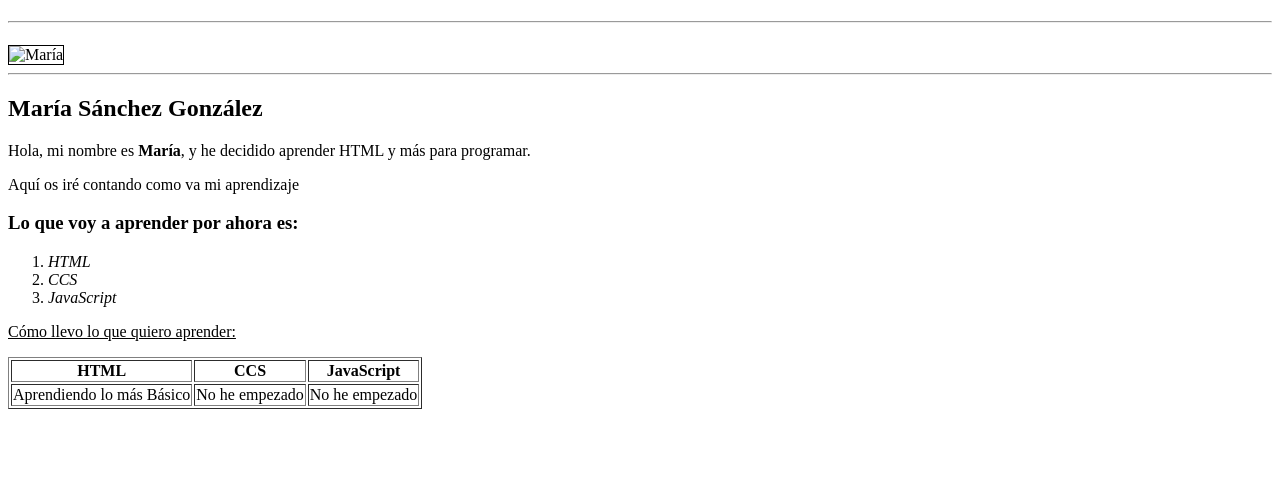
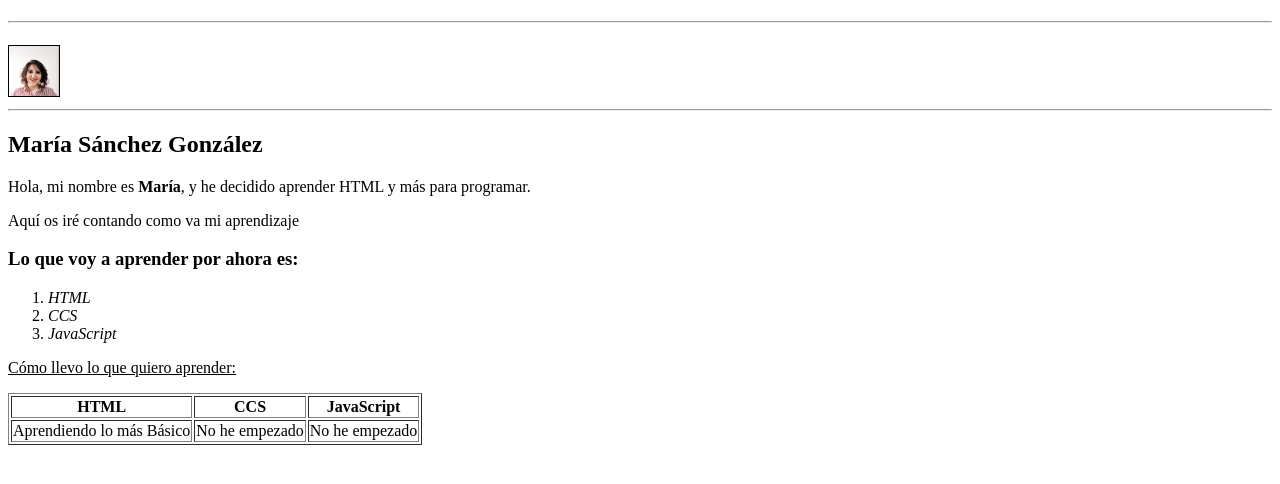
Before and after one commit to msangon/msangon.github.io, a plain HTML site: page index.html in a window 1280 px wide. Drawn offline with Linux system fonts and the light colour scheme.

Commit message:
Añadir bien la foto

```diff
--- a/index.html
+++ b/index.html
@@ -8,7 +8,7 @@
 </head>
 <body>
     <h1><hr> <align"centre" Sobre mí></align>  </h1>
-        <img src="IMG_20210414_165136.jpg" height="50px" width="50px" border="1px" alt="María" />
+        <img src="images/Foto María 2021.jpg" height="50px" width="50px" border="1px" alt="María" />
     <hr>
     <h2>María Sánchez González</h2>
     <p>Hola, mi nombre es <strong>María</strong>, y he decidido aprender HTML y más para programar.</p>
```
Also changed, not shown: images/Foto María 2021.jpg (added).
